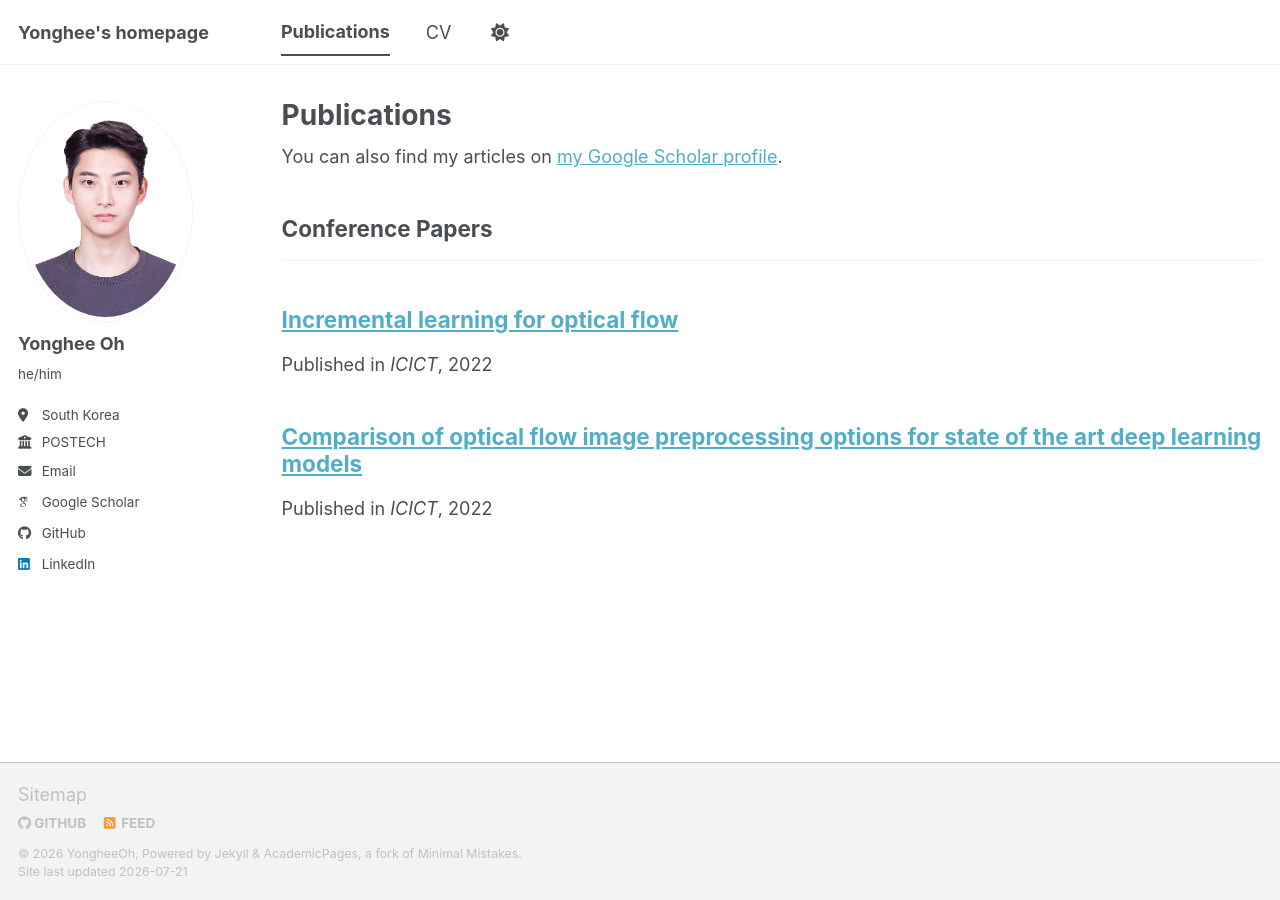
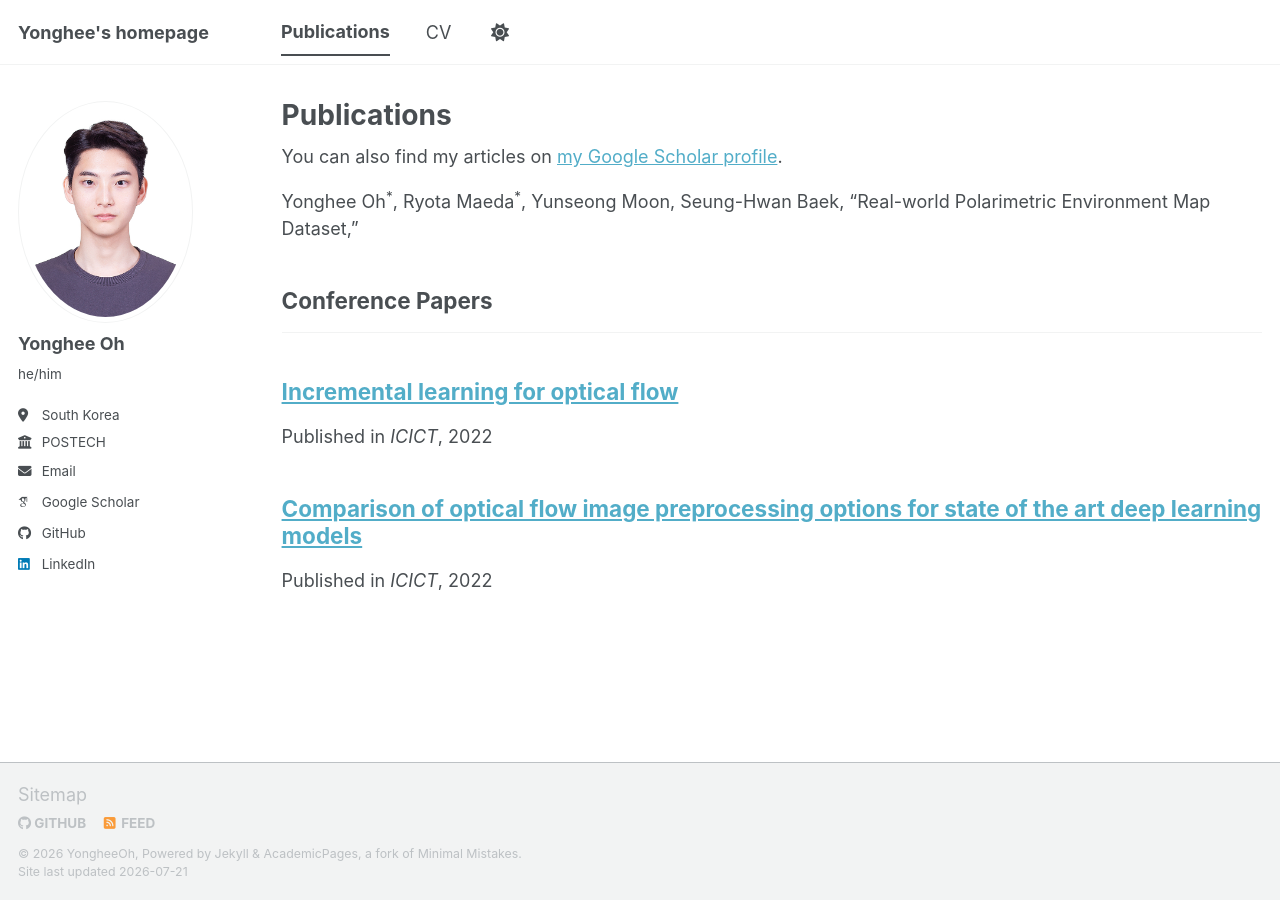
Before and after one commit to yongheeoh/yongheeoh.github.io, a Jekyll site: the page built from _pages/publications.html, in a window 1280 px wide. Built offline with Jekyll 4.4.1, drawn with Linux system fonts in a browser that asks for light colours; some web fonts are replaced; a script bundle is joined from its source files by our own code; library files that are not in the unit come from our copies.

Commit message:
Add polarimetric environment map publication

```diff
--- a/_pages/publications.html
+++ b/_pages/publications.html
@@ -8,6 +8,8 @@ author_profile: true
 {% if site.author.googlescholar %}
   <div class="wordwrap">You can also find my articles on <a href="{{site.author.googlescholar}}">my Google Scholar profile</a>.</div>
 {% endif %}
+
+<p>Yonghee Oh<sup>*</sup>, Ryota Maeda<sup>*</sup>, Yunseong Moon, Seung-Hwan Baek, &ldquo;Real-world Polarimetric Environment Map Dataset,&rdquo;</p>
 
 {% include base_path %}
 
```
